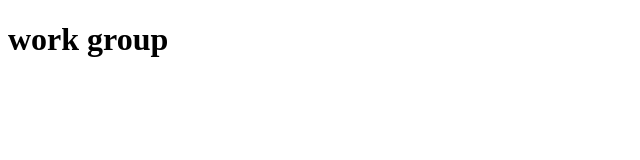
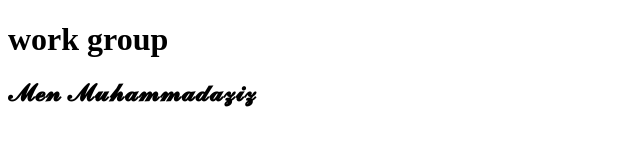
Before and after one commit to OmadbekCode/workgroup, a plain HTML site: page index.html in a window 1280 px wide. Shown: the whole page, without its empty margins (0-640 px from the left). Drawn offline with Linux system fonts and the light colour scheme.

Commit message:
Conflict hal qilindi

```diff
--- a/index.html
+++ b/index.html
@@ -7,8 +7,6 @@
 </head>
 <body>
     <h1>work group</h1>
-
-
-
+    <h2>𝓜𝓮𝓷 𝓜𝓾𝓱𝓪𝓶𝓶𝓪𝓭𝓪𝔃𝓲𝔃</h2>
 </body>
 </html>
```
